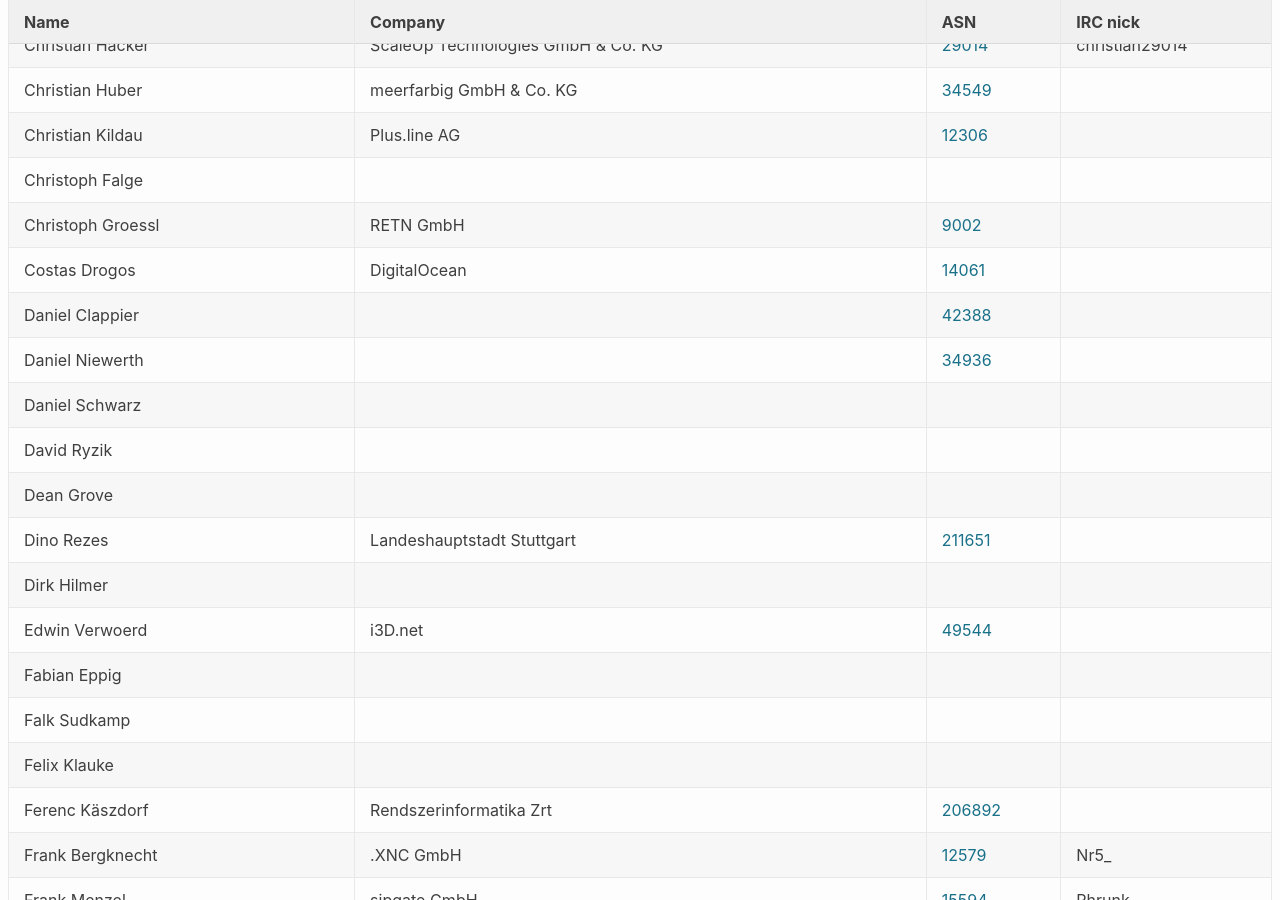
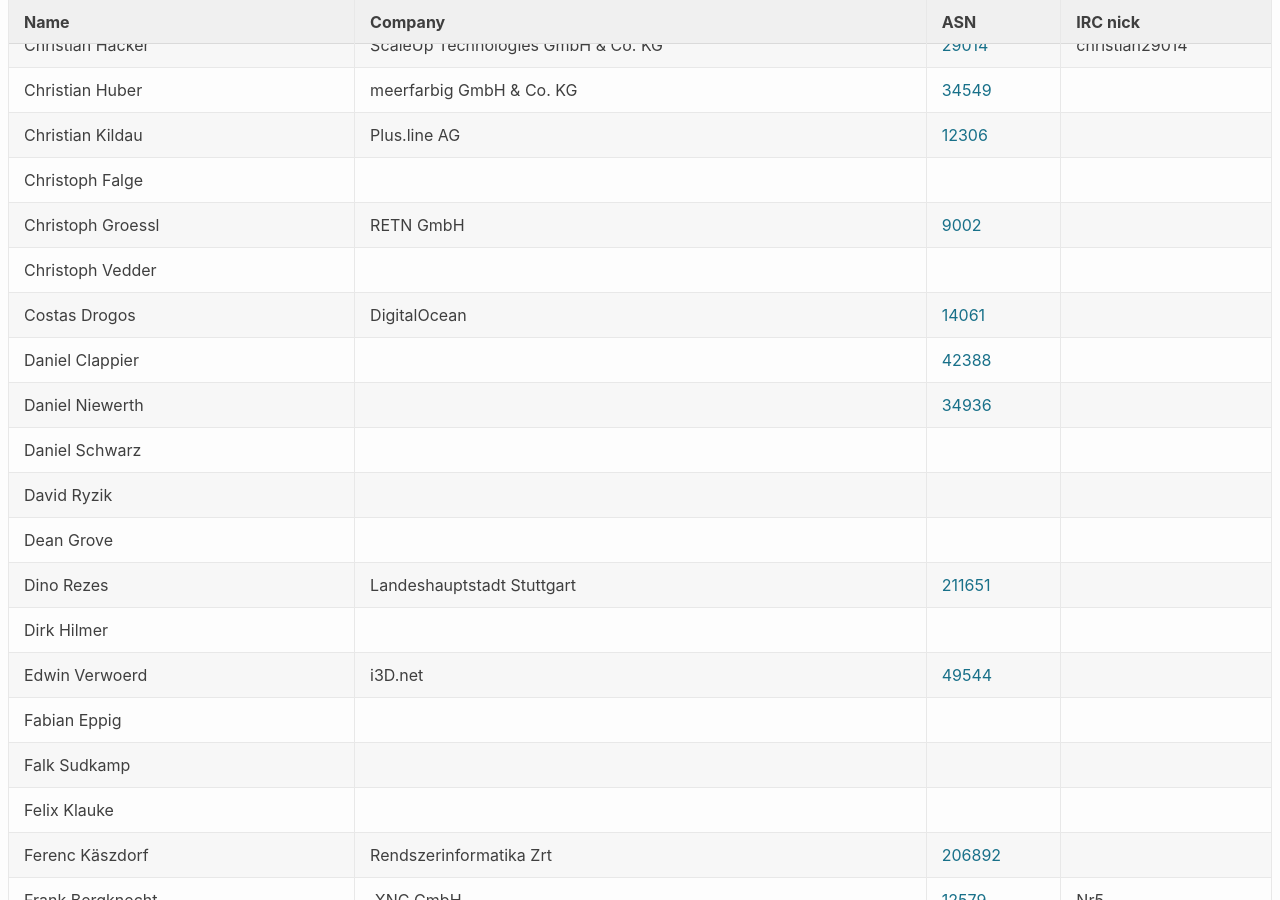
Before and after one commit to denog/pretix-attendeelist, a Jekyll site: the page built from denog14/index.md, in a window 1280 px wide and 900 px high, scrolled down 11499 px. Built offline with Jekyll 4.4.1, drawn with Linux system fonts in a browser that asks for light colours.

Commit message:
Latest data: Tue Oct 25 19:42:53 UTC 2022

```diff
--- a/_data/attendees_denog14_remote.json
+++ b/_data/attendees_denog14_remote.json
@@ -70,6 +70,12 @@
     "company": "RETN GmbH",
     "irc": null,
     "asn": "9002"
+  },
+  {
+    "name": "Christoph Vedder",
+    "company": null,
+    "irc": null,
+    "asn": null
   },
   {
     "name": "Costas Drogos",
```
